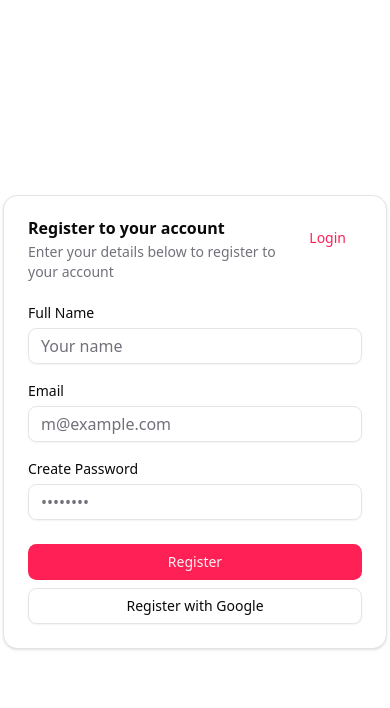
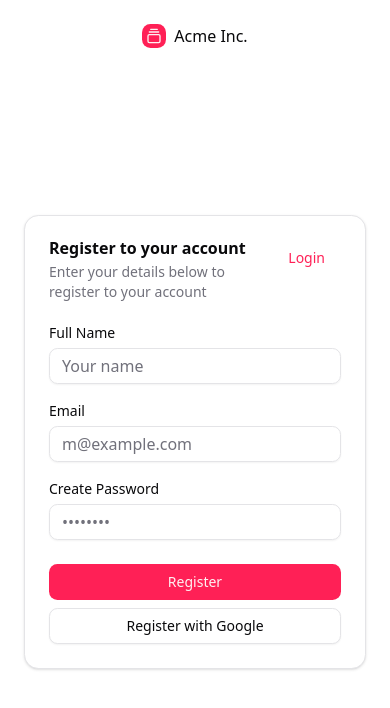
Before and after one commit to muhammadhasnainsaeed/lms, a Next.js app: page /register in a window 390 px wide. Shown: the top 708 px of the page. Built offline with nearby package versions, Linux system fonts and the light colour scheme.

Commit message:
add dashboard layout, course page & update login & register page

```diff
--- a/src/app/dashboard/courses/page.tsx
+++ b/src/app/dashboard/courses/page.tsx
@@ -0,0 +1,3 @@
+export default function courses() {
+  return <div>courses page</div>;
+}
--- a/src/app/dashboard/layout.tsx
+++ b/src/app/dashboard/layout.tsx
@@ -1,5 +1,9 @@
 import React from "react";
 
-export default function dashboardLayout() {
-  return <div>dashboardLayout</div>;
+export default function dashboardLayout({
+  children,
+}: Readonly<{
+  children: React.ReactNode;
+}>) {
+  return <div>{children}</div>;
 }
--- a/src/app/dashboard/page.tsx
+++ b/src/app/dashboard/page.tsx
@@ -1,5 +1,11 @@
+import Link from "next/link";
 import React from "react";
 
 export default function dashboard() {
-  return <div>dashboard</div>;
+  return (
+    <div>
+      dashboard <br />
+      <Link href="dashboard/courses">courses</Link>
+    </div>
+  );
 }
--- a/src/app/login/page.tsx
+++ b/src/app/login/page.tsx
@@ -1,3 +1,4 @@
+import AuthFormLayout from "@/components/AuthFormLayout";
 import LoginForm from "@/components/LoginForm";
 import { Button } from "@/components/ui/button";
 import {
@@ -11,7 +12,7 @@
 
 export default function login() {
   return (
-    <div className="flex items-center justify-center min-h-screen">
+    <AuthFormLayout>
       <Card className="w-full max-w-sm">
         <CardHeader>
           <CardTitle>Login to your account</CardTitle>
@@ -26,6 +27,6 @@
         </CardHeader>
         <LoginForm />
       </Card>
-    </div>
+    </AuthFormLayout>
   );
 }
--- a/src/app/register/page.tsx
+++ b/src/app/register/page.tsx
@@ -1,3 +1,4 @@
+import AuthFormLayout from "@/components/AuthFormLayout";
 import RegisterForm from "@/components/RegisterForm";
 import { Button } from "@/components/ui/button";
 import {
@@ -11,7 +12,7 @@
 
 export default function register() {
   return (
-    <div className="flex items-center justify-center min-h-screen">
+    <AuthFormLayout>
       <Card className="w-full max-w-sm">
         <CardHeader>
           <CardTitle>Register to your account</CardTitle>
@@ -26,6 +27,6 @@
         </CardHeader>
         <RegisterForm />
       </Card>
-    </div>
+    </AuthFormLayout>
   );
 }
--- /dev/null
+++ b/src/components/AuthFormLayout.tsx
@@ -0,0 +1,36 @@
+import React from "react";
+import { GalleryVerticalEnd } from "lucide-react";
+import Image from "next/image";
+
+export default function AuthFormLayout({
+  children,
+}: Readonly<{
+  children: React.ReactNode;
+}>) {
+  return (
+    <div className="grid min-h-svh lg:grid-cols-2">
+      <div className="flex flex-col gap-4 p-6 md:p-10">
+        <div className="flex justify-center gap-2 md:justify-start">
+          <a href="#" className="flex items-center gap-2 font-medium">
+            <div className="bg-primary text-primary-foreground flex size-6 items-center justify-center rounded-md">
+              <GalleryVerticalEnd className="size-4" />
+            </div>
+            Acme Inc.
+          </a>
+        </div>
+        <div className="flex flex-1 items-center justify-center">
+          {children}
+        </div>
+      </div>
+      <div className="bg-muted relative hidden lg:block">
+        <Image
+          src="/placeholder.svg"
+          alt="Image"
+          width={100}
+          height={100}
+          className="absolute inset-0 h-full w-full object-cover dark:brightness-[0.2] dark:grayscale"
+        />
+      </div>
+    </div>
+  );
+}
```
